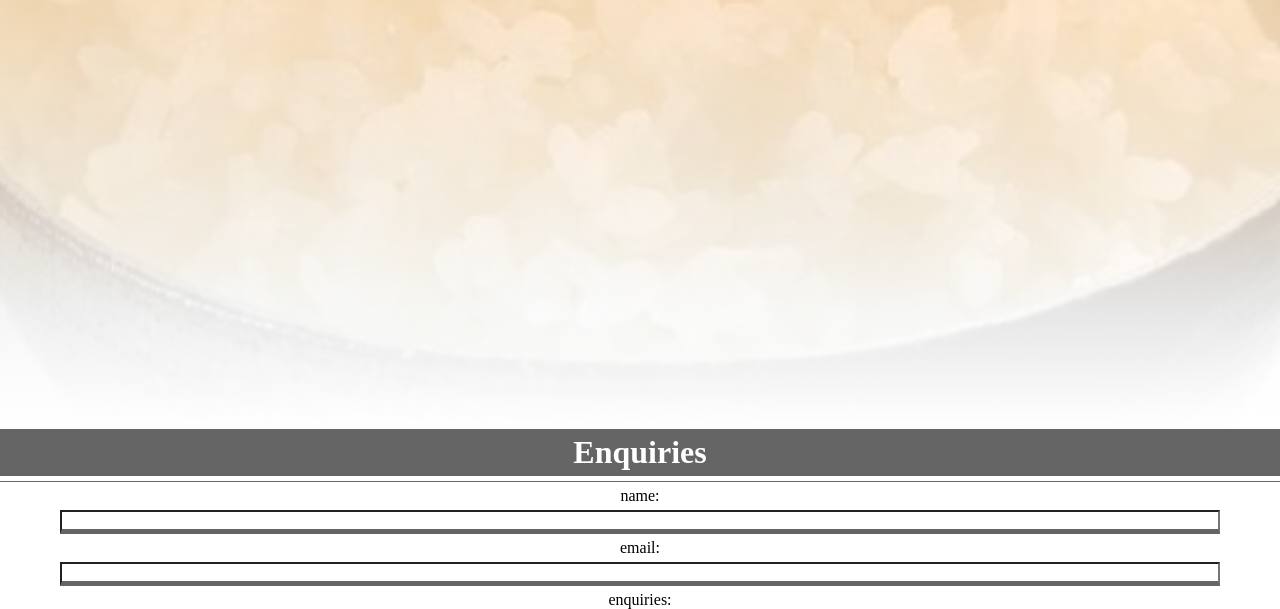
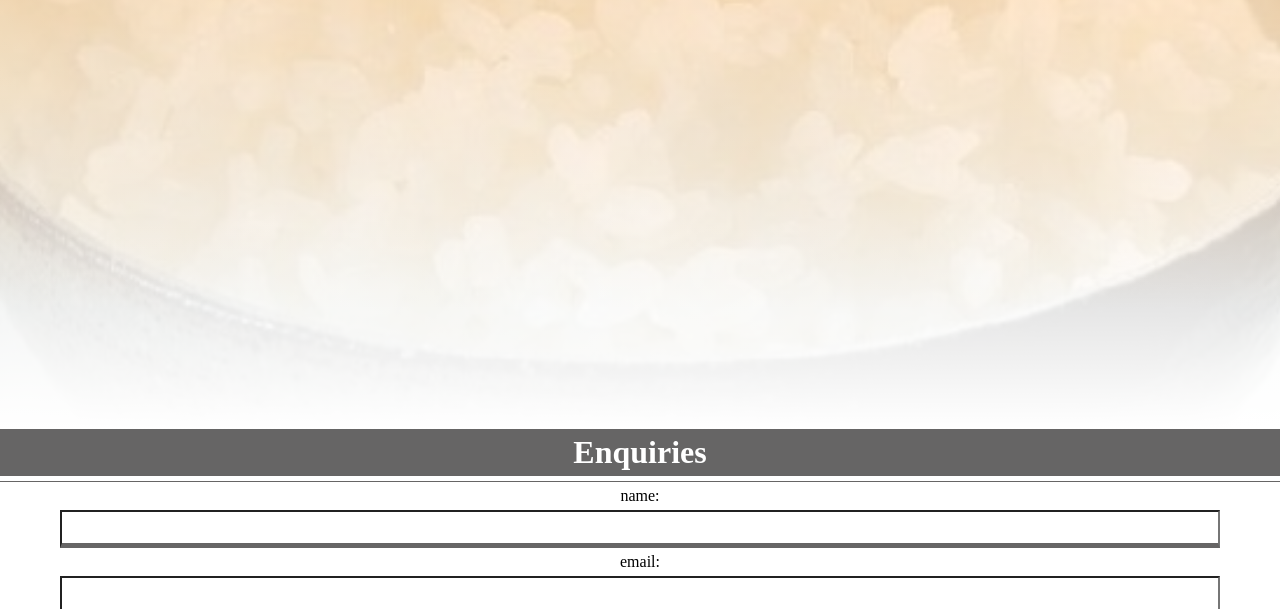
Before and after one commit to chicks1967/diamond-white-rice, a plain HTML site: page index.html in a window 1280 px wide. Shown: the part 2772-3381 px from the top of the page. Drawn offline with Linux system fonts and the light colour scheme.

Commit message:
Add files via upload

```diff
--- a/link.css
+++ b/link.css
@@ -148,6 +148,7 @@ input {
   width: 90%;
   border-bottom: solid 5px rgb(102, 101, 101);
   margin: 0 auto;
+  padding: 8px 2px;
 }
 
 textarea {
@@ -177,27 +178,3 @@ textarea {
 .social-icon {
   padding: 30px 10px;
 }
-
-/* position: relative;
-  top: 50%;
-  transform: translatey(-50%); */
-/* .col1-img {
-  background: linear-gradient(transparent 90%, #ffa949),
-    linear-gradient(0deg, transparent, #fff),
-    #ffa949 url(images/girlcow.jpg) no-repeat center;
-  background-size: cover;
-  background-repeat: no-repeat;
-  background-position: center;
-  width: 100%;
-  padding-top: 85%;
-} */
-/* .img-box-1 {
-  background: linear-gradient(transparent 90%, #ffa949),
-    linear-gradient(0deg, transparent, #fff),
-    #ffa949 url(images/girlcow.jpg) no-repeat center;
-  background-size: cover;
-  background-repeat: no-repeat;
-  background-position: center;
-  width: 100%;
-  padding-top: 85%;
-} */
```
